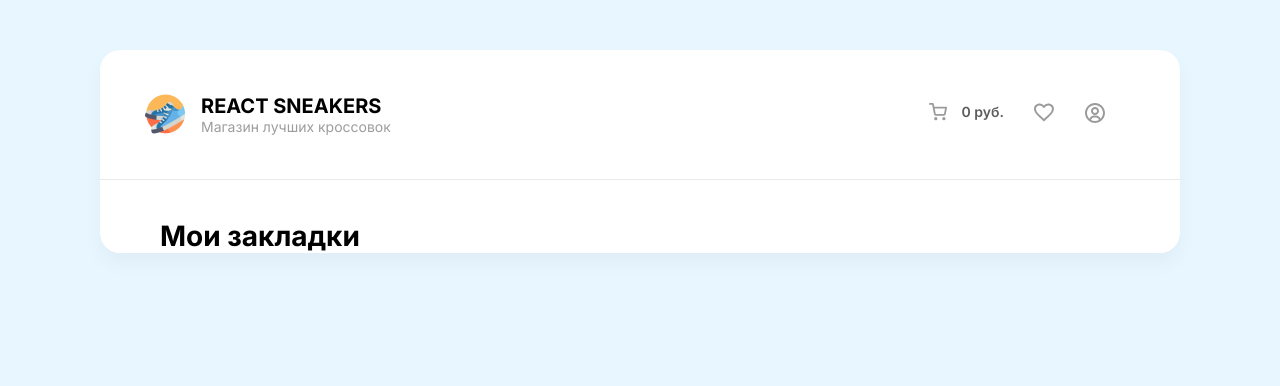
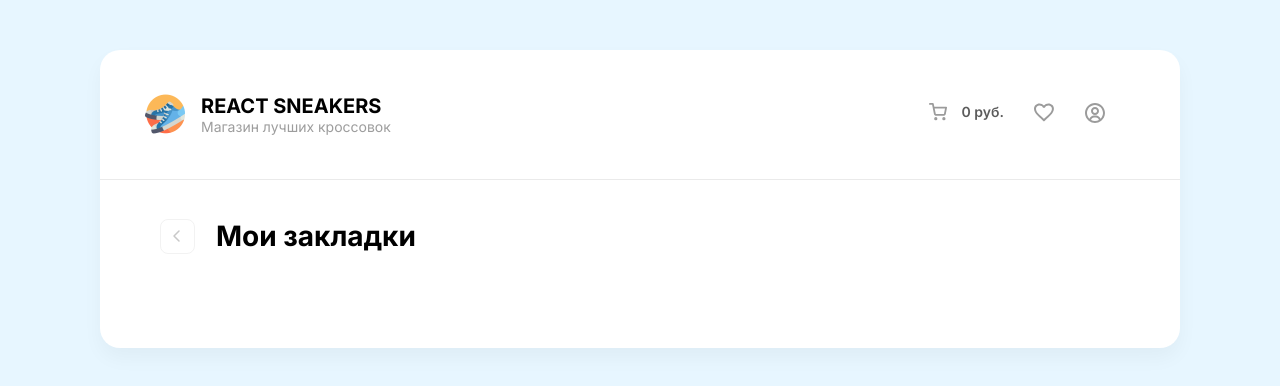
Before and after one commit to s1i1/React-Sneakers, a React (Create React App) app: page /favorite in a window 1280 px wide. Shown: the top 386 px of the page. Built offline with nearby package versions, Linux system fonts and the light colour scheme; no server answers.

Commit message:
Сверстал favorite

```diff
--- a/src/App.js
+++ b/src/App.js
@@ -94,7 +94,14 @@ function App() {
                 onDelete={handlerClickDeleteCard}
               />
             } />
-            <Route path="/favorite" element={<FavoritePage />} />
+            <Route path="/favorite" element={
+              <FavoritePage
+                cardItems={cardItems}
+                productData={productData}
+                onPlus={(obj) => onAddToCart(obj)}
+                onDelete={handlerClickDeleteCard}
+              />
+            } />
             <Route path="/purchases" element={<PurchasesPage />} />
           </Routes>
         </div>
--- a/src/components/Favorite/Favorite.jsx
+++ b/src/components/Favorite/Favorite.jsx
@@ -1,11 +1,26 @@
-import React from 'react'
+import React from 'react';
 import styles from './Favorite.module.scss';
+import ContentCards from '../ContentCards';
 
-const Favorite = () => {
+const Favorite = ({ cardItems, productData, onPlus, onDelete }) => {
+    console.log(productData);
     return (
-        <div className={styles.header}>
-            <h1>Мои закладки</h1>
-        </div>
+        <>
+            <div className={styles.header}>
+                <div className='image'>
+                    <img src='./img/main/favorite/get-back-arrow.svg' alt='get-back-arrow' />
+                </div>
+                <h1>Мои закладки</h1>
+            </div>
+            <div className='content__cards'>
+                <ContentCards
+                    cardItems={cardItems}
+                    productData={productData}
+                    onPlus={onPlus}
+                    onDelete={onDelete}
+                />
+            </div>
+        </>
     )
 }
 
--- a/src/components/Favorite/Favorite.module.scss
+++ b/src/components/Favorite/Favorite.module.scss
@@ -1,2 +1,9 @@
 .header {
+    display: flex;
+    margin: 0 0 11px 0;
+
+    div {
+        padding: 0 21px 0 0;
+        cursor: pointer;
+    }
 }
--- a/src/pages/FavoritePage.jsx
+++ b/src/pages/FavoritePage.jsx
@@ -1,9 +1,14 @@
 import React from 'react';
 import Favorite from '../components/Favorite/Favorite';
 
-const FavoritePage = () => {
+const FavoritePage = ({ cardItems, productData, onPlus, onDelete }) => {
     return (
-        <Favorite />
+        <Favorite
+            cardItems={cardItems}
+            productData={productData}
+            onPlus={(obj) => onPlus(obj)}
+            onDelete={onDelete}
+        />
     )
 }
 
```
Also changed, not shown: public/img/main/favorite/get-back-arrow.svg (added).
